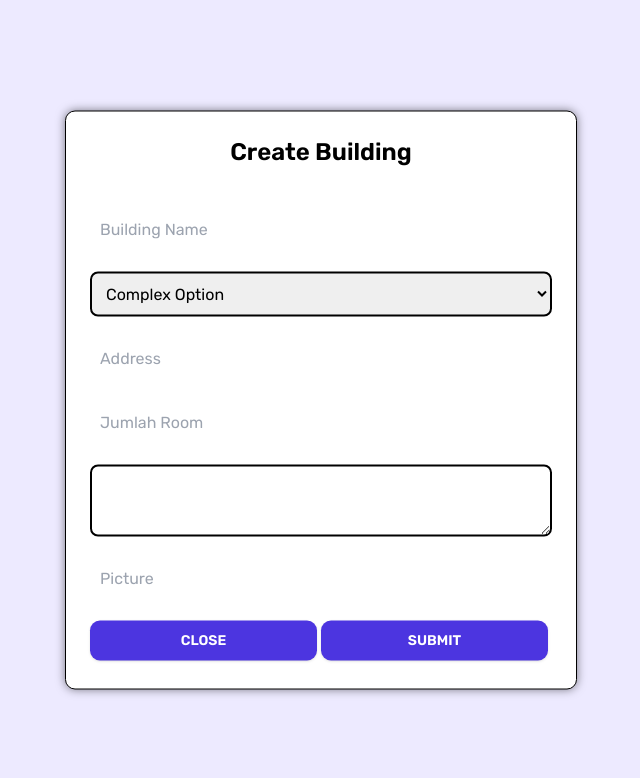
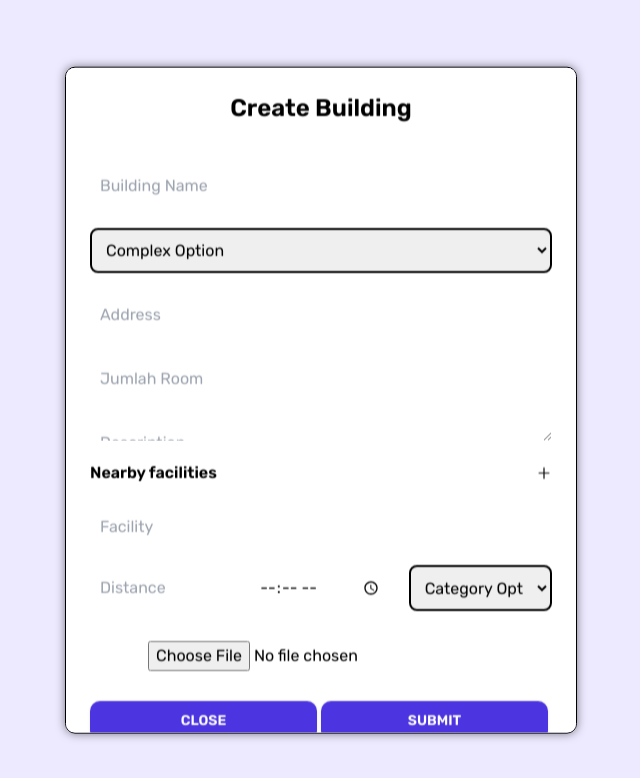
Before and after one commit to Kel2-Kanbo/Kanbo-web, a React (Create React App) app: page /create-building in a window 1280 px wide. Shown: the top 778 px of the page, without its empty margins (319-959 px from the left). Built offline with nearby package versions, Linux system fonts and the light colour scheme; the HTML template or start-up script is replaced by a standard one.

Commit message:
fix: integration api

```diff
--- /dev/null
+++ b/src/API/APIAuth.js
@@ -0,0 +1,21 @@
+import axios from "axios";
+
+const BASE_URL = "http://3.88.14.239:80/api/auth/";
+
+export const AuthLogin = async (data) => {
+  const config = {
+    headers: {
+      "Content-Type": "application/json",
+      "Access-Control-Allow-Origin": "*",
+    },
+  };
+  const response = await axios.post(BASE_URL + "signin", data, config, {
+    withCredentials: true,
+  });
+  console.log(response.data);
+  console.log(response.data.token);
+
+  localStorage.setItem("Bearer", response.data.token);
+
+  return response.data;
+};
--- /dev/null
+++ b/src/API/ApiFetch.js
@@ -0,0 +1,17 @@
+import axios from "axios";
+
+const BASE_URL = "http://3.88.14.239:80/api/page/admin/";
+
+export const getBuilding = async () => {
+  const token = localStorage.getItem("Bearer");
+
+  const config = {
+    headers: {
+      Authorization: `Bearer ${token}`,
+      "Content-Type": "application/json",
+      "Access-Control-Allow-Origin": "*",
+    },
+  };
+  const response = await axios.get(BASE_URL + "building", config);
+  return response.data;
+};
--- /dev/null
+++ b/src/API/newAPI.js
@@ -0,0 +1,11 @@
+import axios from "axios";
+import Cookies from "js-cookie";
+
+// const token =
+export default axios.create({
+    baseURL: "http://3.88.14.239",
+})
+
+// export const BASE_URL = {
+
+// }
--- a/src/App.js
+++ b/src/App.js
@@ -1,24 +1,25 @@
 import { BrowserRouter as Router, Route, Routes } from "react-router-dom";
 import "./App.css";
 
-import CreateBuilding from './Components/CreateBuilding';
+import CreateBuilding from "./Components/CreateBuilding";
 
-import Login from './Pages/Login';
-import Complex from './Pages/Complex';
-import Dashboard from './Pages/Dashboard';
-import Room from './Pages/Room';
-import NotFound from './Pages/NotFound';
-import CreateUpdateRoom from './Pages/CreateUpdateRoom';
-import Register from './Pages/Register';
+import Login from "./Pages/Login";
+import Complex from "./Pages/Complex";
+import Dashboard from "./Pages/Dashboard";
+import Room from "./Pages/Room";
+import NotFound from "./Pages/NotFound";
+import CreateUpdateRoom from "./Pages/CreateUpdateRoom";
+import Register from "./Pages/Register";
 import VerifyEmail from "./Components/VerifyEmail";
-import Building from './Pages/Building';
+import Building from "./Pages/Building";
 import ForgotPassword from "./Pages/ForgotPassword";
 import NewPassword from "./Pages/NewPassword";
+import PrivateRoute from "./PrivateRoute";
 
 function App() {
   return (
-    <div className='bg-secondary-softblue'>
-    {/* <div className="App"> */}
+    <div className="bg-secondary-softblue">
+      {/* <div className="App"> */}
       <Router>
         <Routes>
           <Route path="/" element={<Login />} />
@@ -26,17 +27,19 @@ function App() {
           <Route path="/new-pw" element={<NewPassword />} />
           <Route path="/dashboard" element={<Dashboard />} />
           <Route path="/complex" element={<Complex />} />
-          <Route path="/building" element={<Building />} />
+          {/* <Route path="/building" element={<Building />} /> */}
           <Route path="/room" element={<Room />} />
           <Route path="/createRoom" element={<CreateUpdateRoom />} />
           <Route path="/register" element={<Register />} />
           <Route path="/verify" element={<VerifyEmail />} />
           <Route path="/create-building" element={<CreateBuilding />} />
           <Route path="*" element={<NotFound />} />
-          {/* <Route exact path="/login" element={<Login />} />
-          <Route element={ <PrivateRoute /> }>
-            <Route path="/home-admin" element={<Home />} />
-          </Route> */}
+          <Route exact path="/login" element={<Login />} />
+          <Route element={<PrivateRoute />}>
+            <Route path="/building" element={<Building />} />
+
+            {/* <Route path="/home-admin" element={<Home />} /> */}
+          </Route>
           <Route path="*" element={<NotFound />} />
         </Routes>
       </Router>
--- a/src/Components/CreateBuilding/index.jsx
+++ b/src/Components/CreateBuilding/index.jsx
@@ -1,14 +1,20 @@
 import React, { useState } from "react";
-import { v4 as uuidv4 } from 'uuid';
+import { v4 as uuidv4 } from "uuid";
+import { AiOutlinePlus } from "react-icons/ai";
+import Swal from "sweetalert2";
 
-import FormInput from '../FormInput';
-import SelectWrap from '../SelectWrap';
-import FormWrap from '../FormWrap';
+import FormInput from "../FormInput";
+import SelectWrap from "../SelectWrap";
+import FormWrap from "../FormWrap";
 import Button from "../Button";
+import FormTextArea from "../FormTextArea";
 
 export default function CreateBuilding(props) {
   const [showModal, setShowModal] = useState(true);
-  const {handleClose, addBuilding} = props
+  const { handleClose, addBuilding, getComplex } = props;
+
+  const [complexName, setComplexName] = useState(getComplex);
+  console.log(complexName);
 
   const [data, setData] = useState({
     buildingName: "",
@@ -63,11 +69,39 @@ export default function CreateBuilding(props) {
       value: "",
       required: true,
     },
+  ]);
+
+  const [nearby, setNearby] = useState([
     {
-      id: 5,
-      name: "picture",
+      id: 0,
+      name: "facility",
       type: "text",
-      placeholder: "Picture",
+      placeholder: "Facility",
+      value: "",
+      required: true,
+    },
+    {
+      id: 1,
+      name: "distance",
+      type: "text",
+      placeholder: "Distance",
+      value: "",
+      required: true,
+    },
+    {
+      id: 2,
+      name: "time",
+      type: "time",
+      placeholder: "Time",
+      value: "",
+      required: true,
+    },
+    {
+      id: 3,
+      name: "category",
+      type: "select",
+      placeholder: "Category",
+      options: ["Hospital", "Bank", "Mall"],
       value: "",
       required: true,
     },
@@ -87,11 +121,47 @@ export default function CreateBuilding(props) {
     );
     setData({
       ...data,
-      [inputs[index].name]:value,
+      [inputs[index].name]: value,
     });
   };
 
+  const _handleChangeNearby = (value, index) => {
+    setNearby(
+      nearby.map((input) => {
+        if (input.id === index) {
+          return {
+            ...input,
+            value,
+          };
+        }
+        return input;
+      })
+    );
+  };
 
+  const [imageBuilding, setImageBuilding] = useState("");
+
+  const uploadImageBuilding = async (e) => {
+    const file = e.target.files[0];
+    const base64 = await convertBase64(file);
+    setImageBuilding(base64);
+    console.log(base64);
+  };
+
+  const convertBase64 = (file) => {
+    return new Promise((resolve, reject) => {
+      const fileReader = new FileReader();
+      fileReader.readAsDataURL(file);
+
+      fileReader.onload = () => {
+        resolve(fileReader.result);
+      };
+
+      fileReader.onerror = (error) => {
+        reject(error);
+      };
+    });
+  };
 
   const _handleCreateBuilding = (e) => {
     if (
@@ -99,8 +169,7 @@ export default function CreateBuilding(props) {
       inputs[1].value &&
       inputs[2].value &&
       inputs[3].value &&
-      inputs[4].value &&
-      inputs[5].value
+      inputs[4].value
     ) {
       addBuilding({
         id: uuidv4(),
@@ -109,9 +178,9 @@ export default function CreateBuilding(props) {
         address: inputs[2].value,
         jumlahRoom: inputs[3].value,
         description: inputs[4].value,
-          picture: inputs[5].value,
+        picture: imageBuilding,
       });
-      alert("Building Created");
+
       e.preventDefault();
 
       setInputs([
@@ -153,14 +222,6 @@ export default function CreateBuilding(props) {
           name: "description",
           type: "textarea",
           placeholder: "Description",
-          value: "",
-          required: true,
-        },
-        {
-          id: 5,
-          name: "picture",
-          type: "text",
-          placeholder: "Picture",
           value: "",
           required: true,
         },
@@ -215,23 +276,16 @@ export default function CreateBuilding(props) {
         value: "",
         required: true,
       },
-        {
-        id: 5,
-        name: "picture",
-        type: "text",
-        placeholder: "Picture",
-        value: "",
-        required: true,
-      },
     ]);
   };
 
   return (
     <>
-          <FormWrap onSubmit={_handleCreateBuilding}>
-            <h3 className="text-2xl text-center font-bold">
-              Create Building
-            </h3>
+      <FormWrap
+        className="modal fade fixed top-0 left-0 hidden w-full h-5/6 outline-none overflow-x-hidden overflow-y-auto"
+        onSubmit={_handleCreateBuilding}
+      >
+        <h3 className="text-2xl text-center font-bold">Create Building</h3>
         <p className="has-text-centered text-error-red">{msg}</p>
         {inputs.map((input, inputIdx) =>
           input.type !== "select" && input.type !== "textarea" ? (
@@ -262,18 +316,85 @@ export default function CreateBuilding(props) {
             </>
           ) : input.type === "textarea" ? (
             <>
-                  <textarea
-                    className="textarea"
+              <FormTextArea
                 key={inputIdx}
+                {...input}
                 value={input.value}
                 type={input.type}
-                    onChange={(e) => _handleChange(e.target.value, inputIdx)}>
-                  </textarea>
+                onChange={(e) => _handleChange(e.target.value, inputIdx)}
+              />
             </>
           ) : (
             ""
           )
         )}
+
+        <div className="w-full flex justify-between">
+          <h4 className="text-md font-bold">Nearby facilities</h4>
+          <button>
+            <AiOutlinePlus />
+          </button>
+        </div>
+        <div className="grid grid-cols-3 gap-4">
+          {nearby.map((inputNearby, inputNearbyIdx) =>
+            inputNearby.name === "facility" ? (
+              <>
+                <FormInput
+                  className="w-full col-start-1 col-end-4"
+                  key={inputNearbyIdx}
+                  {...inputNearby}
+                  value={inputNearby.value}
+                  type={inputNearby.type}
+                  onChange={(e) =>
+                    _handleChangeNearby(e.target.value, inputNearbyIdx)
+                  }
+                />
+              </>
+            ) : (
+              <>
+                {inputNearby.type !== "select" ? (
+                  <>
+                    <FormInput
+                      key={inputNearbyIdx}
+                      {...inputNearby}
+                      value={inputNearby.value}
+                      type={inputNearby.type}
+                      onChange={(e) =>
+                        _handleChangeNearby(e.target.value, inputNearbyIdx)
+                      }
+                    />
+                  </>
+                ) : (
+                  <>
+                    <SelectWrap
+                      key={inputNearbyIdx}
+                      type={inputNearby.type}
+                      onChange={(e) =>
+                        _handleChangeNearby(e.target.value, inputNearbyIdx)
+                      }
+                      value={inputNearby.value}
+                    >
+                      <option value="">Category Option</option>
+                      {inputNearby.options.map((option, optionIdx) => (
+                        <option key={optionIdx} value={option}>
+                          {option}
+                        </option>
+                      ))}
+                    </SelectWrap>
+                  </>
+                )}
+              </>
+            )
+          )}
+        </div>
+
+        <div>
+          <FormInput
+            type="file"
+            id="gambar"
+            onChange={(e) => uploadImageBuilding(e)}
+          />
+        </div>
 
         <div className="flex justify-between w-full text-primary-white">
           <Button
--- /dev/null
+++ b/src/PrivateRoute.jsx
@@ -0,0 +1,14 @@
+import React from 'react'
+import { Navigate } from 'react-router-dom'
+import Cookies from 'universal-cookie'
+import { Outlet } from 'react-router'
+
+const cookies = new Cookies()
+
+export default function PrivateRoute() {
+    const token = cookies.get('Bearer')
+    if (!token) {
+        return <Navigate to="/login" />
+    }
+    return <Outlet />
+}
```
Also changed, not shown: src/Pages/Building/index.jsx (+65 -18 lines), src/Pages/Login/index.jsx (+108 -70 lines). Lines whose indentation alone changed are shown as unchanged.
